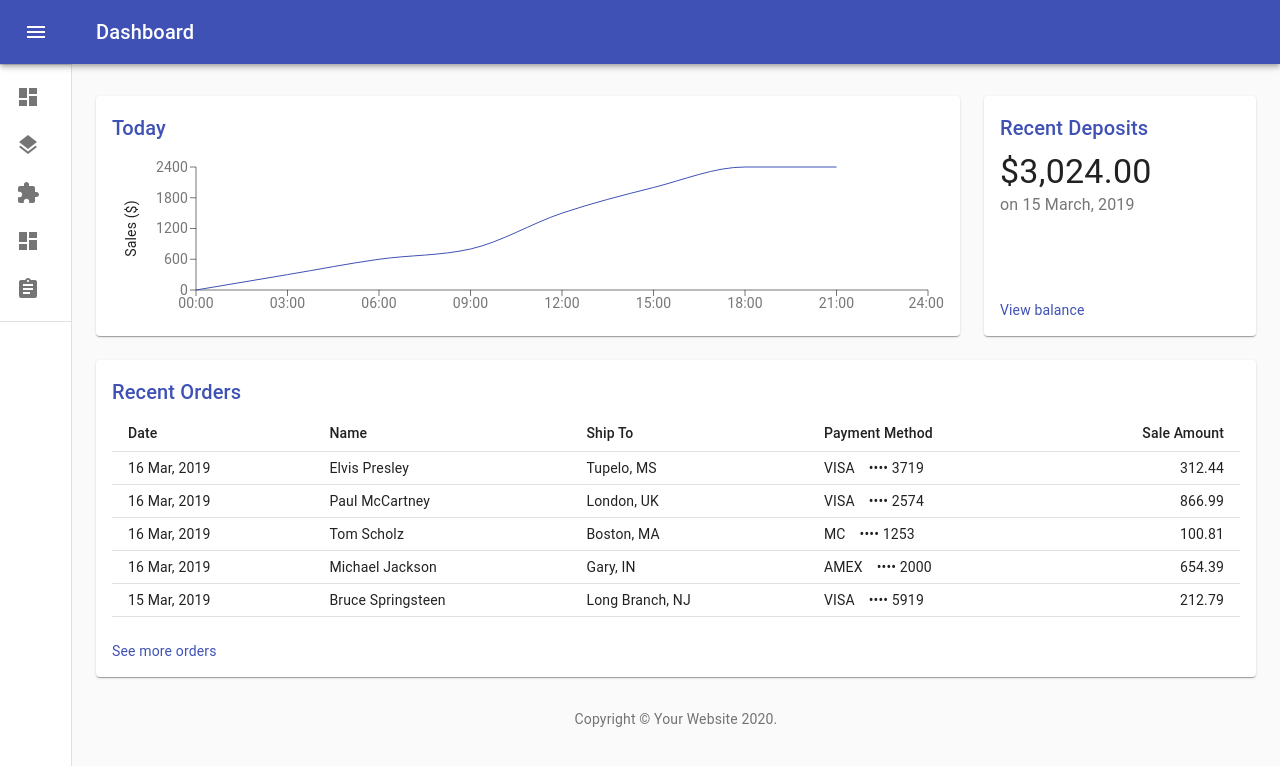
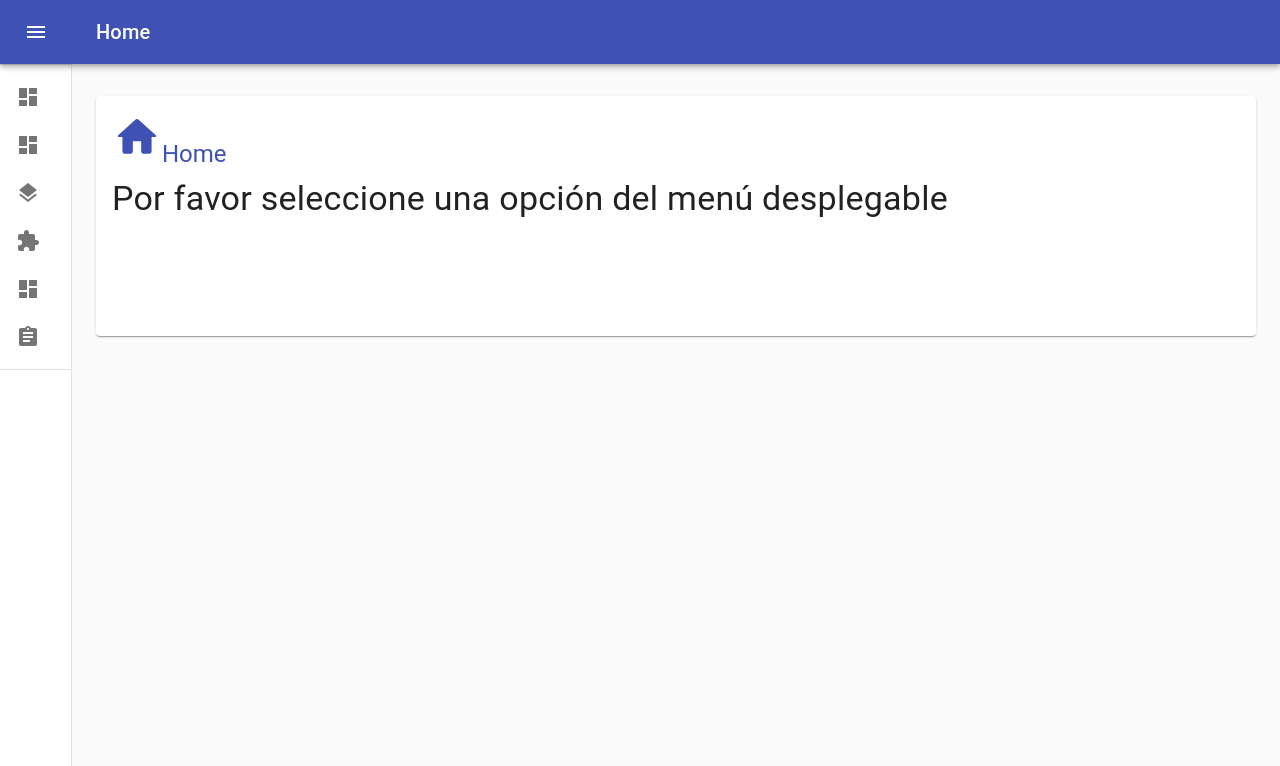
Before and after one commit to SebastianRod/React, a React (Create React App) app in the folder orch_front/: page / in a window 1280 px wide. Both pictures are taken after a click on the button 207 px from the left and 32 px from the top of the page. Shown: the top 766 px of the page. Built offline with nearby package versions, Linux system fonts and the light colour scheme.

Commit message:
- Adicion ventana home - Route entre componentes(home y service_prueba) - Front inicial de services(general)

```diff
--- a/orch_front/package.json
+++ b/orch_front/package.json
@@ -13,6 +13,7 @@
     "properties-reader": "^1.0.0",
     "react": "^16.13.0",
     "react-dom": "^16.13.0",
+    "react-router-dom": "^5.1.2",
     "react-scripts": "3.4.0",
     "recharts": "^1.8.5"
   },
--- a/orch_front/src/App.js
+++ b/orch_front/src/App.js
@@ -5,6 +5,8 @@ import atomics from './data/Atomics.json';
 import services from './data/Services.json';
 
 import Dashboard from './components/front_v2/Dashboard';
+//import List from './components/front_v2/listItems';
+import Home from './components/front_v2/Home';
 
 
 class App extends React.Component {
@@ -17,7 +19,7 @@ class App extends React.Component {
   render() {
     return(
       <div>
-        <Dashboard/>
+          <Home/>
       </div>
     );
   }
--- /dev/null
+++ b/orch_front/src/components/front_v2/Home.js
@@ -0,0 +1,210 @@
+import React from 'react';
+import clsx from 'clsx';
+import { makeStyles } from '@material-ui/core/styles';
+import CssBaseline from '@material-ui/core/CssBaseline';
+import Drawer from '@material-ui/core/Drawer';
+import Box from '@material-ui/core/Box';
+import AppBar from '@material-ui/core/AppBar';
+import Toolbar from '@material-ui/core/Toolbar';
+import List from '@material-ui/core/List';
+import Typography from '@material-ui/core/Typography';
+import Divider from '@material-ui/core/Divider';
+import IconButton from '@material-ui/core/IconButton';
+import Container from '@material-ui/core/Container';
+import Grid from '@material-ui/core/Grid';
+import Paper from '@material-ui/core/Paper';
+//import Link from '@material-ui/core/Link';
+import MenuIcon from '@material-ui/icons/Menu';
+import ChevronLeftIcon from '@material-ui/icons/ChevronLeft';
+import MainListItems from './listItems';
+import Chart from './Chart';
+import Deposits from './Deposits';
+import Orders from './Orders';
+import Title from './Title';
+import HomeIcon from '@material-ui/icons/HomeRounded';
+import {BrowserRouter as Router, Route, Link} from 'react-router-dom';
+import Prueba2 from './Prueba2';
+
+const drawerWidth = 240;
+
+const useStyles = makeStyles((theme) => ({
+    root: {
+      display: 'flex',
+    },
+    toolbar: {
+      paddingRight: 24, // keep right padding when drawer closed
+    },
+    toolbarIcon: {
+      display: 'flex',
+      alignItems: 'center',
+      justifyContent: 'flex-end',
+      padding: '0 8px',
+      ...theme.mixins.toolbar,
+    },
+    appBar: {
+      zIndex: theme.zIndex.drawer + 1,
+      transition: theme.transitions.create(['width', 'margin'], {
+        easing: theme.transitions.easing.sharp,
+        duration: theme.transitions.duration.leavingScreen,
+      }),
+    },
+    appBarShift: {
+      marginLeft: drawerWidth,
+      width: `calc(100% - ${drawerWidth}px)`,
+      transition: theme.transitions.create(['width', 'margin'], {
+        easing: theme.transitions.easing.sharp,
+        duration: theme.transitions.duration.enteringScreen,
+      }),
+    },
+    menuButton: {
+      marginRight: 36,
+    },
+    menuButtonHidden: {
+      display: 'none',
+    },
+    title: {
+      flexGrow: 1,
+    },
+    drawerPaper: {
+      position: 'relative',
+      whiteSpace: 'nowrap',
+      width: drawerWidth,
+      transition: theme.transitions.create('width', {
+        easing: theme.transitions.easing.sharp,
+        duration: theme.transitions.duration.enteringScreen,
+      }),
+    },
+    drawerPaperClose: {
+      overflowX: 'hidden',
+      transition: theme.transitions.create('width', {
+        easing: theme.transitions.easing.sharp,
+        duration: theme.transitions.duration.leavingScreen,
+      }),
+      width: theme.spacing(7),
+      [theme.breakpoints.up('sm')]: {
+        width: theme.spacing(9),
+      },
+    },
+    appBarSpacer: theme.mixins.toolbar,
+    content: {
+      flexGrow: 1,
+      height: '100vh',
+      overflow: 'auto',
+    },
+    container: {
+      paddingTop: theme.spacing(4),
+      paddingBottom: theme.spacing(4),
+    },
+    paper: {
+      padding: theme.spacing(2),
+      display: 'flex',
+      overflow: 'auto',
+      flexDirection: 'column',
+    },
+    fixedHeight: {
+      height: 240,
+    },
+  }));
+
+export default function Home (){
+
+    const classes = useStyles();
+    const [open, setOpen] = React.useState(true);
+    const handleDrawerOpen = () => {
+        setOpen(true);
+      };
+      const handleDrawerClose = () => {
+        setOpen(false);
+      };
+      const fixedHeightPaper = clsx(classes.paper, classes.fixedHeight);
+
+    return (
+        <div className={classes.root}>
+            {/*Inicio de la barra superior con titulo*/}
+            <CssBaseline />
+            <AppBar position="absolute" className={clsx(classes.appBar, open && classes.appBarShift)}>
+                <Toolbar className={classes.toolbar}>
+                <IconButton
+                    edge="start"
+                    color="inherit"
+                    aria-label="open drawer"
+                    onClick={handleDrawerOpen}
+                    className={clsx(classes.menuButton, open && classes.menuButtonHidden)}
+                >
+                    <MenuIcon />
+                </IconButton>
+                <Typography component="h1" variant="h6" color="inherit" noWrap className={classes.title}>
+                    Home
+                </Typography>
+                </Toolbar>
+            </AppBar>
+            <Drawer
+                variant="permanent"
+                classes={{
+                paper: clsx(classes.drawerPaper, !open && classes.drawerPaperClose),
+                }}
+                open={open}
+            >
+                <div className={classes.toolbarIcon}>
+                <IconButton onClick={handleDrawerClose}>
+                    <ChevronLeftIcon />
+                </IconButton>
+                </div>
+                <Divider />
+                <List>
+                <MainListItems/>
+                </List>
+                <Divider />
+            </Drawer>
+            {/*Fin de la barra superior con titulo*/}
+            {/*Inicio contenedor de pantallas*/}
+            <Router>
+                <Route exact path="/" render={() => {
+                    return (
+                    <main className={classes.content}>
+                        <div className={classes.appBarSpacer} />
+                        <Container maxWidth="lg" className={classes.container}>
+                            <Grid container spacing={1}>
+                                <Grid item xs={12}>
+                                    <Paper className={fixedHeightPaper}>
+                                        <React.Fragment>
+                                            <Title>
+                                                <HomeIcon style={{ fontSize: 50 }}/>
+                                                Home
+                                            </Title>
+                                            <Typography component="p" variant="h4">
+                                                Por favor seleccione una opción del menú desplegable
+                                            </Typography>
+                                        </React.Fragment>
+                                    </Paper>
+                                </Grid>
+                            </Grid>
+                        </Container>
+                    </main>
+                    );
+                }}>
+                </Route>
+                <Route exact path="/prueba2" render={() => {
+                    return (
+                        <main className={classes.content}>
+                        <div className={classes.appBarSpacer} />
+                        <Container maxWidth="lg" className={classes.container}>
+                            <Grid container spacing={1}>
+                                <Grid item xs={12}>
+                                    <Paper className={fixedHeightPaper}>
+                                        <React.Fragment>
+                                        <Prueba2/>
+                                        </React.Fragment>
+                                        </Paper>
+                                </Grid>
+                            </Grid>
+                        </Container>
+                    </main>
+                    );
+                 }}>
+                </Route>
+            </Router>
+            {/*Fin contenedor de pantallas*/}
+        </div>
+    );
+}
--- /dev/null
+++ b/orch_front/src/components/front_v2/Prueba2.js
@@ -0,0 +1,57 @@
+import React from 'react';
+import { makeStyles } from '@material-ui/core/styles';
+import Table from '@material-ui/core/Table';
+import TableBody from '@material-ui/core/TableBody';
+import TableCell from '@material-ui/core/TableCell';
+import TableHead from '@material-ui/core/TableHead';
+import TableRow from '@material-ui/core/TableRow';
+import Link from '@material-ui/core/Link';
+import Title from './Title';
+
+function createData(id, description, keys) {
+    return { id, description, keys };
+  }
+
+const rows = [
+    createData('CollProcesaRmca','Procesa los tramites de la Bapi', ['Rmca','Bapi'])
+];
+
+function preventDefault(event) {
+    event.preventDefault();
+}
+
+const useStyles = makeStyles({
+    depositContext: {
+        flex: 1,
+    },
+});
+
+export default function Prueba2() {
+    return (
+        <React.Fragment>
+            <Title>Services</Title>
+            <Table size="small">
+                <TableHead>
+                    <TableRow>
+                        <TableCell>Id</TableCell>
+                        <TableCell>Description</TableCell>
+                        <TableCell>Keys</TableCell>
+                    </TableRow>
+                </TableHead>
+                <TableBody>
+                    {rows.map((dato) => (
+                        <TableRow key={dato.id}>
+                            <TableCell>
+                                <Link color="primary" href="#" onClick={preventDefault}>
+                                    {dato.id}
+                                </Link>
+                            </TableCell>
+                            <TableCell>{dato.description}</TableCell>
+                            <TableCell>{dato.keys}</TableCell>
+                        </TableRow>
+                    ))}
+                </TableBody>
+            </Table>
+        </React.Fragment>
+    );
+}
--- a/orch_front/src/components/front_v2/Title.js
+++ b/orch_front/src/components/front_v2/Title.js
@@ -4,7 +4,7 @@ import Typography from '@material-ui/core/Typography';
 
 export default function Title(props) {
   return (
-    <Typography component="h2" variant="h6" color="primary" gutterBottom>
+    <Typography component="h2" variant="h5" color="primary" gutterBottom>
       {props.children}
     </Typography>
   );
--- a/orch_front/src/components/front_v2/listItems.js
+++ b/orch_front/src/components/front_v2/listItems.js
@@ -6,6 +6,7 @@ import DashboardIcon from '@material-ui/icons/Dashboard';
 import PuzzleIcon from '@material-ui/icons/Extension';
 import LayersIcon from '@material-ui/icons/Layers';
 import AssignmentIcon from '@material-ui/icons/Assignment';
+import {BrowserRouter as Router, Route, Link} from 'react-router-dom';
 
 export default class MainListItems extends React.Component {
 
@@ -23,19 +24,25 @@ export default class MainListItems extends React.Component {
         })
     }
 
+    ListItemLink = (props) => {
+        return <ListItem button component="a" {...props} />;
+    }
+
     render() {
         return (
             <div>
-                <ListItem
-                    button
-                    onClick={this.onClickEvent}
-                    selected={this.state.selected}
-                >
-                <ListItemIcon>
-                    <DashboardIcon />
-                </ListItemIcon>
-                <ListItemText primary="Dashboard" />
-                </ListItem>
+                <this.ListItemLink href="prueba2">
+                    <ListItemIcon>
+                        <DashboardIcon />
+                    </ListItemIcon>
+                    <ListItemText primary="Service_Prueba" />
+                </this.ListItemLink>
+                <this.ListItemLink href="/">
+                    <ListItemIcon>
+                        <DashboardIcon />
+                    </ListItemIcon>
+                    <ListItemText primary="Dashboard" />
+                </this.ListItemLink>
                 <ListItem
                     button
                     onClick={this.onClickEvent}
```
Also changed, not shown: 1 other file (tests, documents, lock files or other folders).
